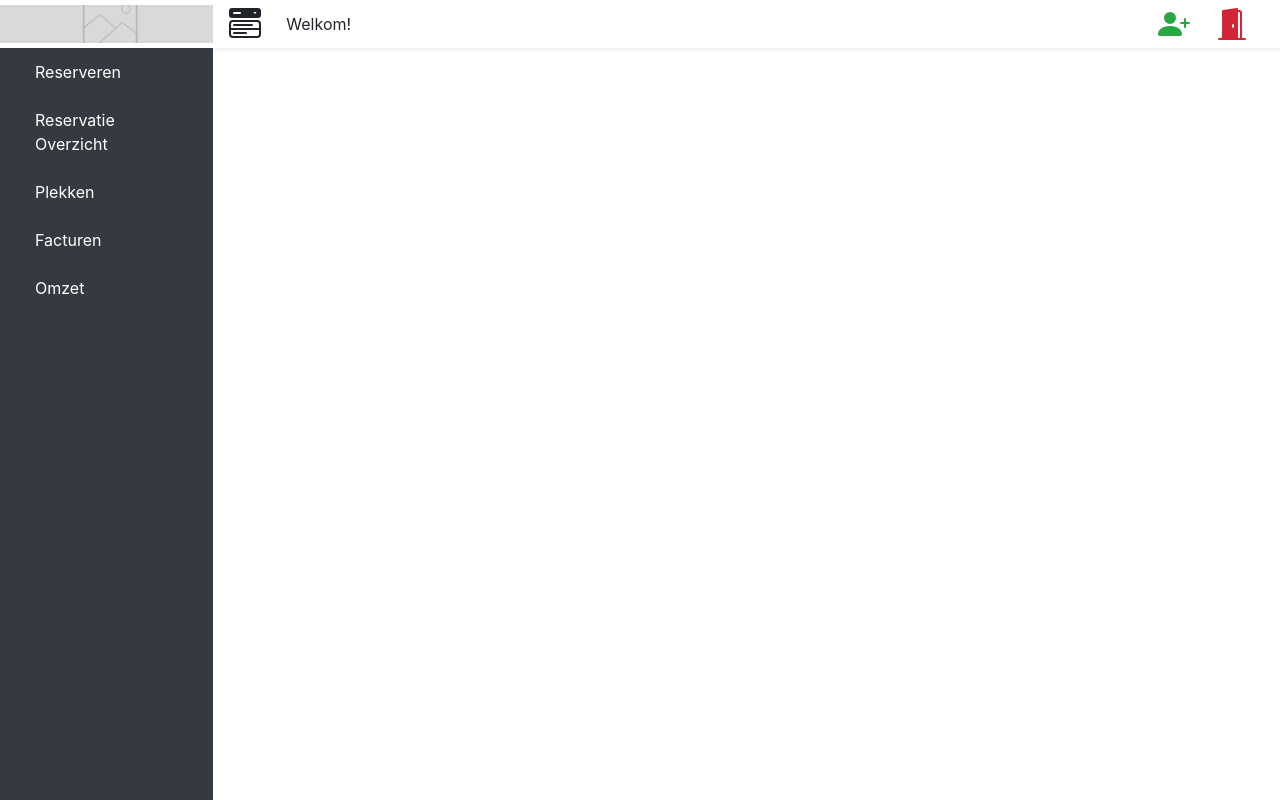
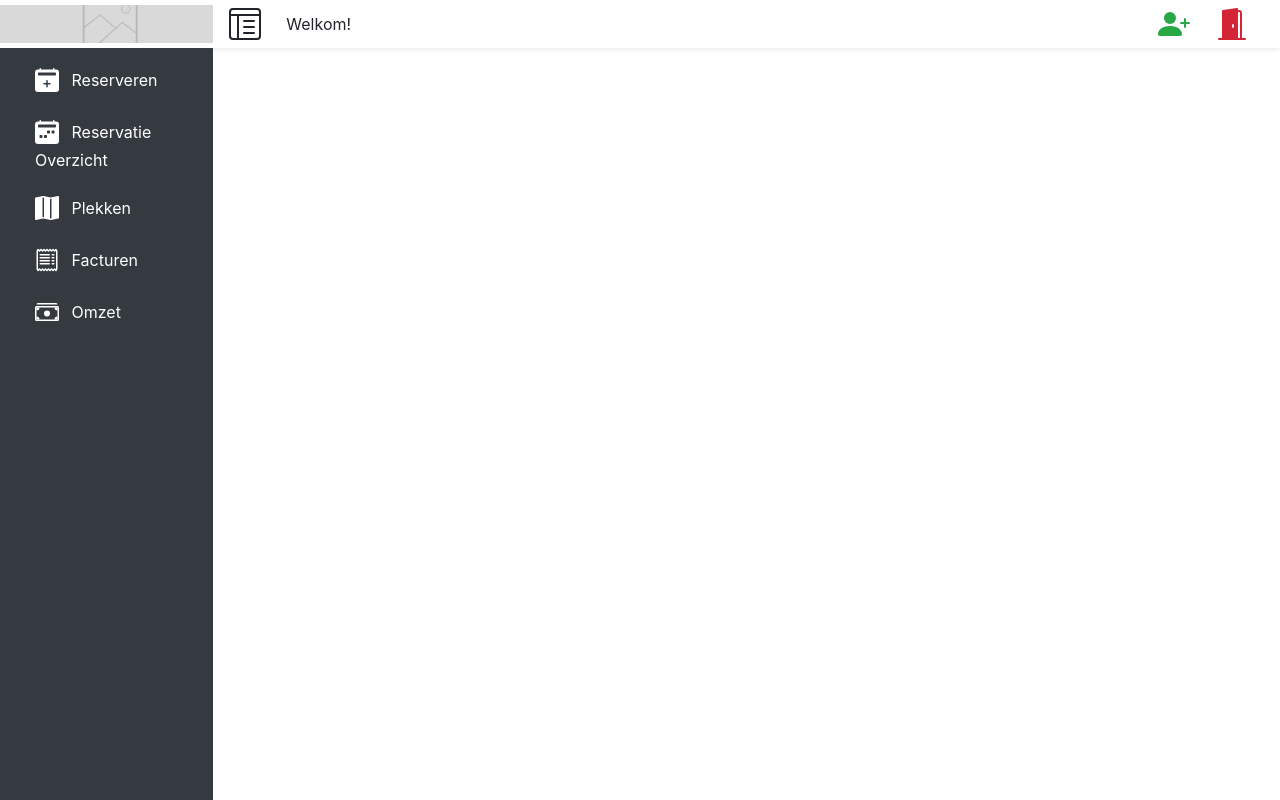
Before and after one commit to MrNiceguyXVI/La-Rustique-Reserveringssysteem, a PHP site: page /Menu.php in a window 1280 px wide. Run offline with PHP 8.4, Linux system fonts and the light colour scheme.

Commit message:
added menu icons, added basic login screen

```diff
--- a/Menu.php
+++ b/Menu.php
@@ -4,7 +4,7 @@
 <!doctype HTML>
 <html>
   <head>
-    <title>La Rustique reserveringsysteem</title>
+    <title>La Rustique Reserveringsysteem</title>
     <!--Bootstrap links (css and java)-->
     <script src="Javascripts/jquery-3.5.1.js"></script>
     <script src="Javascripts/popper.js"></script>
@@ -27,8 +27,8 @@
           <!--Button to hide menu-->
           <button type="button" class="btn btn-menu p-0 mr-4" id="menubtn" onclick="menuHide()">
           <svg width="2em" height="2em" viewBox="0 0 16 16" class="bi bi-menu-button-wide-fill" fill="currentColor" xmlns="http://www.w3.org/2000/svg">
-            <path fill-rule="evenodd" d="M14 7H2a1 1 0 0 0-1 1v5a1 1 0 0 0 1 1h12a1 1 0 0 0 1-1V8a1 1 0 0 0-1-1zM2 6a2 2 0 0 0-2 2v5a2 2 0 0 0 2 2h12a2 2 0 0 0 2-2V8a2 2 0 0 0-2-2H2z"/>
-            <path fill-rule="evenodd" d="M15 11H1v-1h14v1zM2 12.5a.5.5 0 0 1 .5-.5h6a.5.5 0 0 1 0 1h-6a.5.5 0 0 1-.5-.5zm0-4a.5.5 0 0 1 .5-.5h9a.5.5 0 0 1 0 1h-9a.5.5 0 0 1-.5-.5zM1.5 0A1.5 1.5 0 0 0 0 1.5v2A1.5 1.5 0 0 0 1.5 5h13A1.5 1.5 0 0 0 16 3.5v-2A1.5 1.5 0 0 0 14.5 0h-13zm1 2a.5.5 0 0 0 0 1h3a.5.5 0 0 0 0-1h-3zm9.927.427l.396.396a.25.25 0 0 0 .354 0l.396-.396A.25.25 0 0 0 13.396 2h-.792a.25.25 0 0 0-.177.427z"/>
+            <path fill-rule="evenodd" d="M2 1h12a1 1 0 0 1 1 1v12a1 1 0 0 1-1 1H2a1 1 0 0 1-1-1V2a1 1 0 0 1 1-1zm12-1a2 2 0 0 1 2 2v12a2 2 0 0 1-2 2H2a2 2 0 0 1-2-2V2a2 2 0 0 1 2-2h12z"/>
+            <path fill-rule="evenodd" d="M5 15V4H4v11h1zM.5 4h15V3H.5v1zM13 6.5a.5.5 0 0 0-.5-.5h-5a.5.5 0 0 0 0 1h5a.5.5 0 0 0 .5-.5zm0 3a.5.5 0 0 0-.5-.5h-5a.5.5 0 0 0 0 1h5a.5.5 0 0 0 .5-.5zm0 3a.5.5 0 0 0-.5-.5h-5a.5.5 0 0 0 0 1h5a.5.5 0 0 0 .5-.5z"/>
           </svg>
           </button>
 
@@ -56,11 +56,45 @@
         <!--Menu-->
         <div class="col-2 bg-dark" id="menu">
           <div class="list-group" id="list-tab" role="tablist">
-            <a class="list-group-item list-group-item-action" id="list-Reserveren-list" data-toggle="list" href="#list-Reserveren" role="tab" aria-controls="Reserveren" onclick="titleReservatie()">Reserveren</a>
-            <a class="list-group-item list-group-item-action" id="list-Reservatie-Overzicht-list" data-toggle="list" href="#list-Reservatie-Overzicht" role="tab" aria-controls="Reservatie-Overzicht" onclick="titleReservatieOverzicht()">Reservatie Overzicht</a>
-            <a class="list-group-item list-group-item-action" id="list-Plekken-list" data-toggle="list" href="#list-Plekken" role="tab" aria-controls="Plekken" onclick="titlePlekken()">Plekken</a>
-            <a class="list-group-item list-group-item-action" id="list-Facturen-list" data-toggle="list" href="#list-Facturen" role="tab" aria-controls="Facturen" onclick="titleFacturen()">Facturen</a>
-            <a class="list-group-item list-group-item-action" id="list-Omzet-list" data-toggle="list" href="#list-Omzet" role="tab" aria-controls="Omzet" onclick="titleOmzet()">Omzet</a>
+            <a class="list-group-item list-group-item-action  mt-2" id="list-Reserveren-list" data-toggle="list" href="#list-Reserveren" role="tab" aria-controls="Reserveren" onclick="titleReservatie()">
+              <div class="">
+                <svg width="1.5em" height="1.5em" viewBox="0 0 16 16" class="bi bi-calendar2-plus-fill mr-2 mb-1" fill="currentColor" xmlns="http://www.w3.org/2000/svg">
+                  <path fill-rule="evenodd" d="M3.5 0a.5.5 0 0 1 .5.5V1h8V.5a.5.5 0 0 1 1 0V1h1a2 2 0 0 1 2 2v11a2 2 0 0 1-2 2H2a2 2 0 0 1-2-2V3a2 2 0 0 1 2-2h1V.5a.5.5 0 0 1 .5-.5zM2 3.5c0-.276.244-.5.545-.5h10.91c.3 0 .545.224.545.5v1c0 .276-.244.5-.546.5H2.545C2.245 5 2 4.776 2 4.5v-1zm6.5 5a.5.5 0 0 0-1 0V10H6a.5.5 0 0 0 0 1h1.5v1.5a.5.5 0 0 0 1 0V11H10a.5.5 0 0 0 0-1H8.5V8.5z"/>
+                </svg>
+                Reserveren
+              </div>
+            </a>
+
+            <a class="list-group-item list-group-item-action " id="list-Reservatie-Overzicht-list" data-toggle="list" href="#list-Reservatie-Overzicht" role="tab" aria-controls="Reservatie-Overzicht" onclick="titleReservatieOverzicht()">
+              <svg width="1.5em" height="1.5em" viewBox="0 0 16 16" class="bi bi-calendar2-week-fill mr-2 mb-1" fill="currentColor" xmlns="http://www.w3.org/2000/svg">
+                <path fill-rule="evenodd" d="M3.5 0a.5.5 0 0 1 .5.5V1h8V.5a.5.5 0 0 1 1 0V1h1a2 2 0 0 1 2 2v11a2 2 0 0 1-2 2H2a2 2 0 0 1-2-2V3a2 2 0 0 1 2-2h1V.5a.5.5 0 0 1 .5-.5zM2 3.5c0-.276.244-.5.545-.5h10.91c.3 0 .545.224.545.5v1c0 .276-.244.5-.546.5H2.545C2.245 5 2 4.776 2 4.5v-1zM8.5 7a.5.5 0 0 0-.5.5v1a.5.5 0 0 0 .5.5h1a.5.5 0 0 0 .5-.5v-1a.5.5 0 0 0-.5-.5h-1zm3 0a.5.5 0 0 0-.5.5v1a.5.5 0 0 0 .5.5h1a.5.5 0 0 0 .5-.5v-1a.5.5 0 0 0-.5-.5h-1zM3 10.5a.5.5 0 0 1 .5-.5h1a.5.5 0 0 1 .5.5v1a.5.5 0 0 1-.5.5h-1a.5.5 0 0 1-.5-.5v-1zm3.5-.5a.5.5 0 0 0-.5.5v1a.5.5 0 0 0 .5.5h1a.5.5 0 0 0 .5-.5v-1a.5.5 0 0 0-.5-.5h-1z"/>
+              </svg>
+              Reservatie Overzicht
+            </a>
+
+            <a class="list-group-item list-group-item-action " id="list-Plekken-list" data-toggle="list" href="#list-Plekken" role="tab" aria-controls="Plekken" onclick="titlePlekken()">
+              <svg width="1.5em" height="1.5em" viewBox="0 0 16 16" class="bi bi-map-fill mr-2 mb-1" fill="currentColor" xmlns="http://www.w3.org/2000/svg">
+                <path fill-rule="evenodd" d="M16 .5a.5.5 0 0 0-.598-.49L10.5.99 5.598.01a.5.5 0 0 0-.196 0l-5 1A.5.5 0 0 0 0 1.5v14a.5.5 0 0 0 .598.49l4.902-.98 4.902.98a.502.502 0 0 0 .196 0l5-1A.5.5 0 0 0 16 14.5V.5zM5 14.09V1.11l.5-.1.5.1v12.98l-.402-.08a.498.498 0 0 0-.196 0L5 14.09zm5 .8V1.91l.402.08a.5.5 0 0 0 .196 0L11 1.91v12.98l-.5.1-.5-.1z"/>
+              </svg>
+              Plekken
+            </a>
+
+            <a class="list-group-item list-group-item-action " id="list-Facturen-list" data-toggle="list" href="#list-Facturen" role="tab" aria-controls="Facturen" onclick="titleFacturen()">
+              <svg width="1.5em" height="1.5em" viewBox="0 0 16 16" class="bi bi-receipt mr-2 mb-1" fill="currentColor" xmlns="http://www.w3.org/2000/svg">
+                <path fill-rule="evenodd" d="M1.92.506a.5.5 0 0 1 .434.14L3 1.293l.646-.647a.5.5 0 0 1 .708 0L5 1.293l.646-.647a.5.5 0 0 1 .708 0L7 1.293l.646-.647a.5.5 0 0 1 .708 0L9 1.293l.646-.647a.5.5 0 0 1 .708 0l.646.647.646-.647a.5.5 0 0 1 .708 0l.646.647.646-.647a.5.5 0 0 1 .801.13l.5 1A.5.5 0 0 1 15 2v12a.5.5 0 0 1-.053.224l-.5 1a.5.5 0 0 1-.8.13L13 14.707l-.646.647a.5.5 0 0 1-.708 0L11 14.707l-.646.647a.5.5 0 0 1-.708 0L9 14.707l-.646.647a.5.5 0 0 1-.708 0L7 14.707l-.646.647a.5.5 0 0 1-.708 0L5 14.707l-.646.647a.5.5 0 0 1-.708 0L3 14.707l-.646.647a.5.5 0 0 1-.801-.13l-.5-1A.5.5 0 0 1 1 14V2a.5.5 0 0 1 .053-.224l.5-1a.5.5 0 0 1 .367-.27zm.217 1.338L2 2.118v11.764l.137.274.51-.51a.5.5 0 0 1 .707 0l.646.647.646-.646a.5.5 0 0 1 .708 0l.646.646.646-.646a.5.5 0 0 1 .708 0l.646.646.646-.646a.5.5 0 0 1 .708 0l.646.646.646-.646a.5.5 0 0 1 .708 0l.646.646.646-.646a.5.5 0 0 1 .708 0l.509.509.137-.274V2.118l-.137-.274-.51.51a.5.5 0 0 1-.707 0L12 1.707l-.646.647a.5.5 0 0 1-.708 0L10 1.707l-.646.647a.5.5 0 0 1-.708 0L8 1.707l-.646.647a.5.5 0 0 1-.708 0L6 1.707l-.646.647a.5.5 0 0 1-.708 0L4 1.707l-.646.647a.5.5 0 0 1-.708 0l-.509-.51z"/>
+                <path fill-rule="evenodd" d="M3 4.5a.5.5 0 0 1 .5-.5h6a.5.5 0 1 1 0 1h-6a.5.5 0 0 1-.5-.5zm0 2a.5.5 0 0 1 .5-.5h6a.5.5 0 1 1 0 1h-6a.5.5 0 0 1-.5-.5zm0 2a.5.5 0 0 1 .5-.5h6a.5.5 0 1 1 0 1h-6a.5.5 0 0 1-.5-.5zm0 2a.5.5 0 0 1 .5-.5h6a.5.5 0 0 1 0 1h-6a.5.5 0 0 1-.5-.5zm8-6a.5.5 0 0 1 .5-.5h1a.5.5 0 0 1 0 1h-1a.5.5 0 0 1-.5-.5zm0 2a.5.5 0 0 1 .5-.5h1a.5.5 0 0 1 0 1h-1a.5.5 0 0 1-.5-.5zm0 2a.5.5 0 0 1 .5-.5h1a.5.5 0 0 1 0 1h-1a.5.5 0 0 1-.5-.5zm0 2a.5.5 0 0 1 .5-.5h1a.5.5 0 0 1 0 1h-1a.5.5 0 0 1-.5-.5z"/>
+              </svg>
+              Facturen
+            </a>
+
+            <a class="list-group-item list-group-item-action " id="list-Omzet-list" data-toggle="list" href="#list-Omzet" role="tab" aria-controls="Omzet" onclick="titleOmzet()">
+              <svg width="1.5em" height="1.5em" viewBox="0 0 16 16" class="bi bi-cash-stack mr-2 mb-1" fill="currentColor" xmlns="http://www.w3.org/2000/svg">
+                <path d="M14 3H1a1 1 0 0 1 1-1h12a1 1 0 0 1 1 1h-1z"/>
+                <path fill-rule="evenodd" d="M15 5H1v8h14V5zM1 4a1 1 0 0 0-1 1v8a1 1 0 0 0 1 1h14a1 1 0 0 0 1-1V5a1 1 0 0 0-1-1H1z"/>
+                <path d="M13 5a2 2 0 0 0 2 2V5h-2zM3 5a2 2 0 0 1-2 2V5h2zm10 8a2 2 0 0 1 2-2v2h-2zM3 13a2 2 0 0 0-2-2v2h2zm7-4a2 2 0 1 1-4 0 2 2 0 0 1 4 0z"/>
+              </svg>
+              Omzet
+            </a>
           </div>
         </div>
 
```
Also changed, not shown: LoginScreen.php (added, +31 -0 lines).
